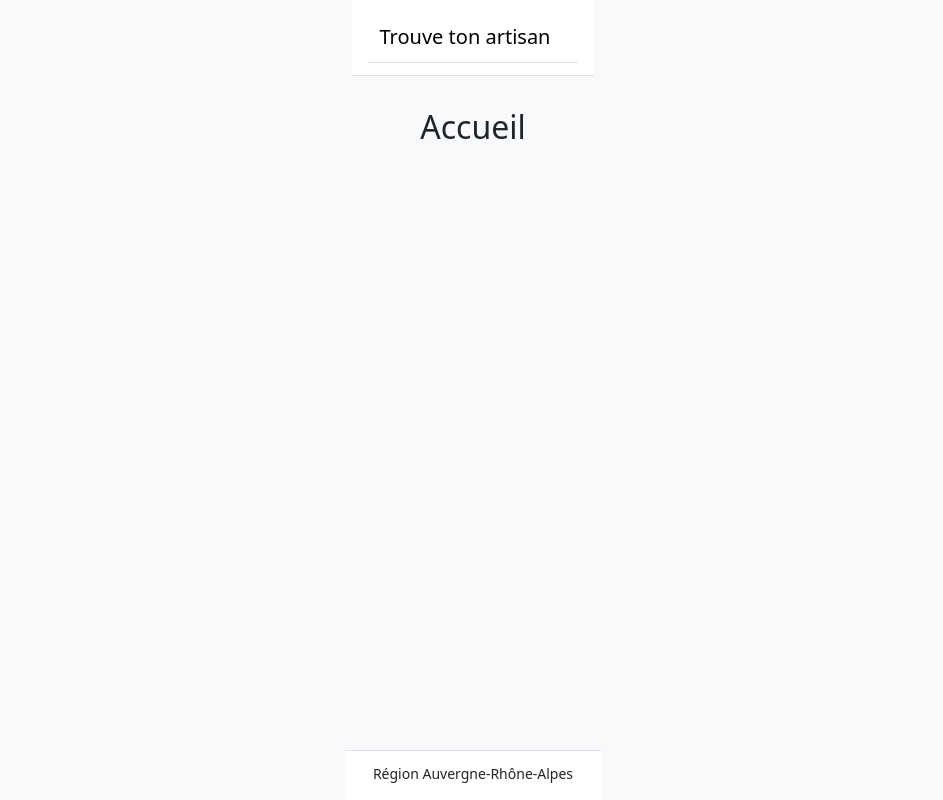
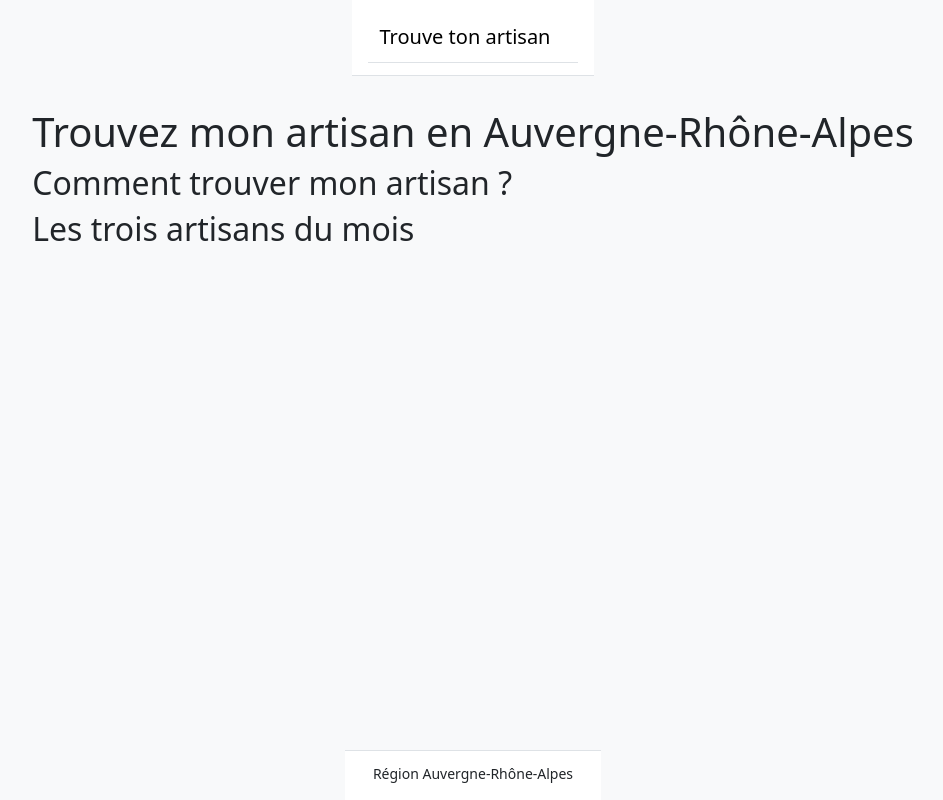
Before and after one commit to olflin/trouve_ton_artisan, a React app in the folder frontend/: page / in a window 1280 px wide. Shown: the whole page, without its empty margins (167-1110 px from the left). Built offline with nearby package versions, Linux system fonts and the light colour scheme; the HTML template or start-up script is replaced by a standard one.

Commit message:
Update HomePage with main heading and placeholder sections for artisan search instructions and monthly top artisans, changing h2 to h1 for page title and adding two new section divs with h2 headings

```diff
--- a/frontend/src/pages/HomePage.jsx
+++ b/frontend/src/pages/HomePage.jsx
@@ -1,7 +1,13 @@
 function HomePage() {
   return (
     <section>
-      <h2>Accueil</h2>
+      <h1>Trouvez mon artisan en Auvergne-Rhône-Alpes</h1>
+      <div>
+        <h2>Comment trouver mon artisan ?</h2>
+      </div>
+      <div>
+        <h2>Les trois artisans du mois</h2>
+      </div>
     </section>
   )
 }
```
